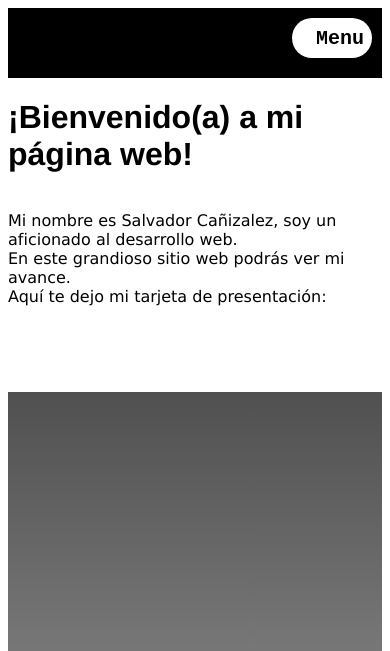
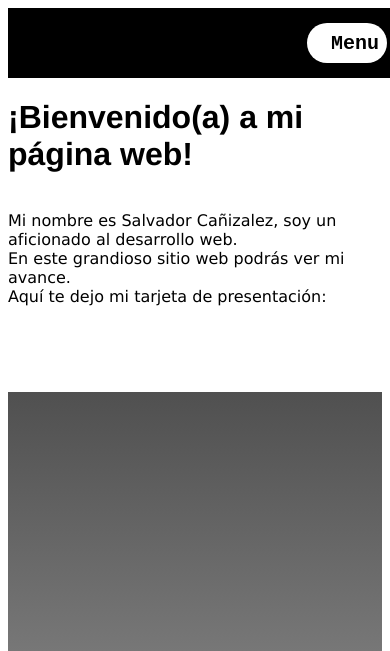
Before and after one commit to Yoshi808/The-coolest-website, a plain HTML site: page index.html in a window 390 px wide. Shown: the top 651 px of the page. Drawn offline with Linux system fonts and the light colour scheme.

Commit message:
nav 100%

```diff
--- a/nav.css
+++ b/nav.css
@@ -5,6 +5,7 @@
     background-color: black;
     position: relative;
     z-index: 1;
+    width: 100%;
 }
 
 
@@ -46,6 +47,7 @@ a {
 .button-menu-toggle {
     display: none;
     color: black;
+    margin: 5px;
 }
 
 .navbar :hover{
```
